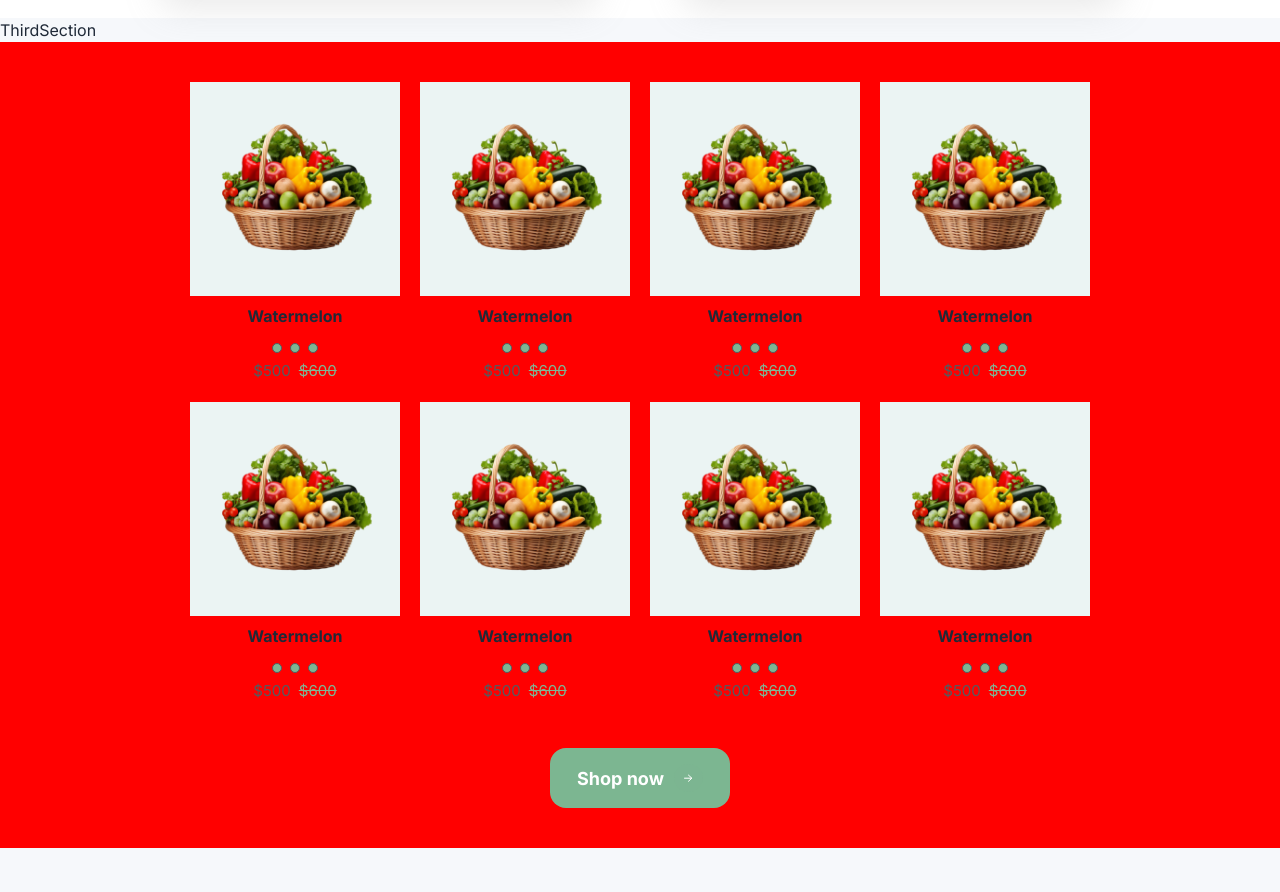
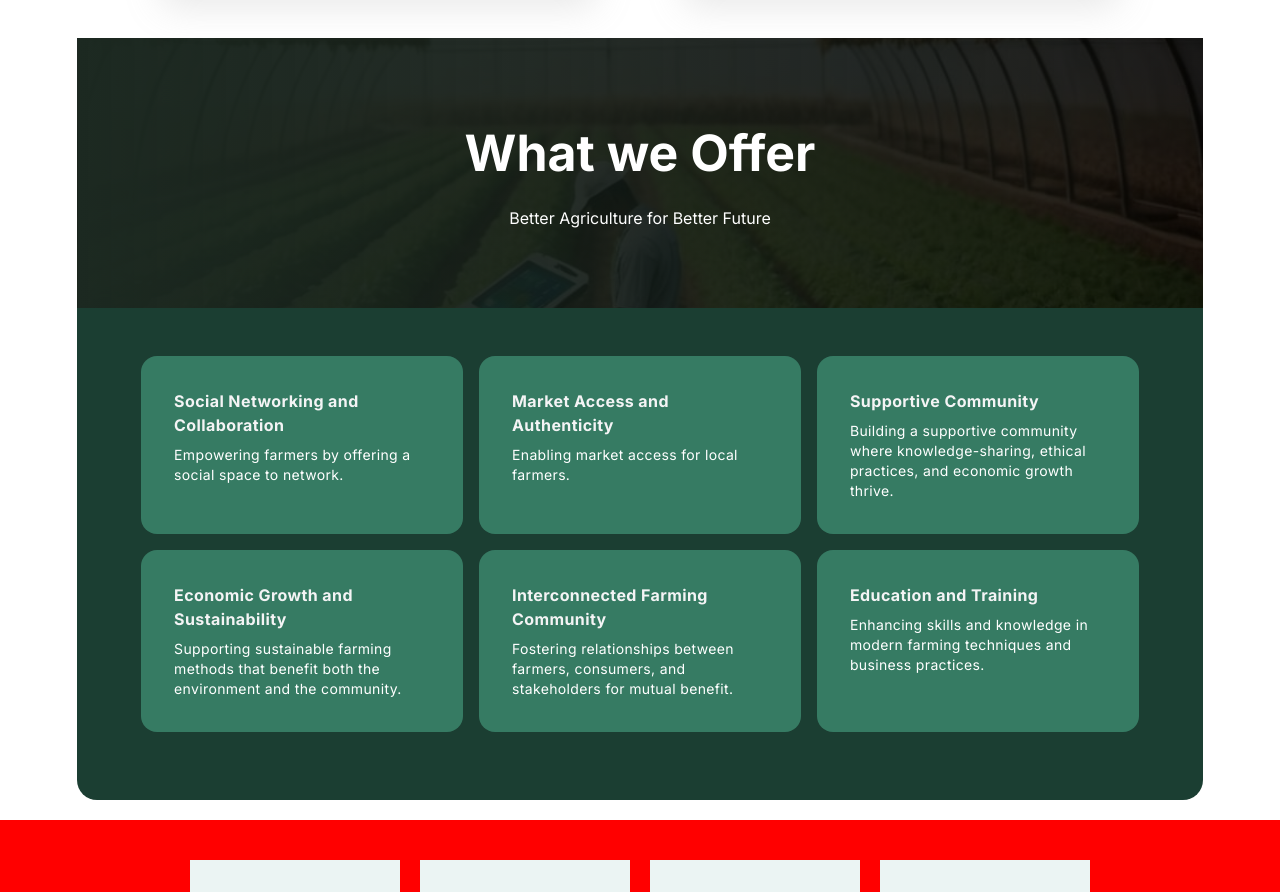
Before and after one commit to AgricMe/AgricMe, a Next.js app: page / in a window 1280 px wide. Shown: the part 1877-2769 px from the top of the page. Built offline with nearby package versions, Linux system fonts and the light colour scheme.

Commit message:
Still Fixing delpoyment issues

```diff
--- a/app/page.tsx
+++ b/app/page.tsx
@@ -10,7 +10,7 @@ import FourthSection from '@/components/home/FourthSection'
 import NewsLetter from '@/components/home/NewsLetter'
 import BackgroundBeam from '@/components/subcomponents/BackgroundBeam'
 import FirstSection from '@/components/home/FirstSection'
-import ThirdSection from '@/components/home/ThirdSection'
+import OfferSection from '@/components/home/OfferSection'
 
 function Home() {
   return (
@@ -22,7 +22,7 @@ function Home() {
       <BackgroundBeam/>
       <FirstSection/>
       <SecondSection />
-      <ThirdSection />
+      <OfferSection />
       <Products />
       <Testimonial />
       <FourthSection />
--- /dev/null
+++ b/components/home/OfferSection.tsx
@@ -0,0 +1,63 @@
+"use client"
+import React from 'react'
+import { useScroll, motion, useTransform } from 'framer-motion'
+import { useRef } from 'react'
+import { HoverEffect } from '../subcomponents/CardHoverEffect'
+const OfferSection = () => {
+    const ref = useRef<HTMLDivElement>(null)
+    const {scrollYProgress} = useScroll({target:ref, offset:[`${0} ${1}`, `${1.33} ${1}`]})
+    const scaleProgress  = useTransform(scrollYProgress, [0, 1], [0.7, 1])
+    const opacityProgress  = useTransform(scrollYProgress, [0, 1], [0.6, 1])
+    const offers = [
+        {
+            title: "Social Networking and Collaboration",
+            description: "Empowering farmers by offering a social space to network.",
+            link: "#"
+        },
+        {
+            title: "Market Access and Authenticity",
+            description: "Enabling market access for local farmers.",
+            link: "#"
+        },
+        {
+            title: "Supportive Community",
+            description: "Building a supportive community where knowledge-sharing, ethical practices, and economic growth thrive.",
+            link: "#"
+        },
+        {
+            title: "Economic Growth and Sustainability",
+            description: "Supporting sustainable farming methods that benefit both the environment and the community.",
+            link: "#"
+        },
+        {
+            title: "Interconnected Farming Community",
+            description: "Fostering relationships between farmers, consumers, and stakeholders for mutual benefit.",
+            link: "#"
+        },
+        {
+            title: "Education and Training",
+            description: "Enhancing skills and knowledge in modern farming techniques and business practices.",
+            link: "#"
+        },
+    ]
+
+  return (
+    <div className='third-sec'>
+        <motion.div className="third-sec-cont" ref={ref} style={{scale:scaleProgress, opacity:opacityProgress}}>
+            <div className='offers'>
+                <div>
+                    <h1 className='text-[50px] font-bold'>What we Offer</h1>
+                    <p>Better Agriculture for Better Future</p>
+                </div>
+            </div>
+            <div className='offers-content'>
+                <div className='offers-content-cont'>
+                    <HoverEffect items={offers}/>
+                </div>
+            </div>
+        </motion.div>
+    </div>
+  )
+}
+
+export default OfferSection
--- a/components/home/thirdSection.tsx
+++ b/components/home/thirdSection.tsx
@@ -61,13 +61,3 @@
 // }
 
 // export default ThirdSection
-
-import React from 'react'
-
-const ThirdSection = () => {
-  return (
-    <div>ThirdSection</div>
-  )
-}
-
-export default ThirdSection
--- a/components/subcomponents/CardHoverEffect.tsx
+++ b/components/subcomponents/CardHoverEffect.tsx
@@ -1,111 +1,111 @@
-// import { cn } from "@/utils/cn";
-// import { AnimatePresence, motion } from "framer-motion";
-// import Link from "next/link";
-// import { useState } from "react";
+import { cn } from "@/utils/cn";
+import { AnimatePresence, motion } from "framer-motion";
+import Link from "next/link";
+import { useState } from "react";
 
-// export const HoverEffect = ({
-//   items,
-//   className,
-// }: {
-//   items: {
-//     title: string;
-//     description: string;
-//     link: string;
-//   }[];
-//   className?: string;
-// }) => {
-//   let [hoveredIndex, setHoveredIndex] = useState<number | null>(null);
+export const HoverEffect = ({
+  items,
+  className,
+}: {
+  items: {
+    title: string;
+    description: string;
+    link: string;
+  }[];
+  className?: string;
+}) => {
+  let [hoveredIndex, setHoveredIndex] = useState<number | null>(null);
 
-//   return (
-//     <div
-//       className={cn(
-//         "grid grid-cols-1 md:grid-cols-2  lg:grid-cols-3  py-10",
-//         className
-//       )}
-//     >
-//       {items.map((item, idx) => (
-//         <Link
-//           href={item?.link}
-//           key={item?.link}
-//           className="relative group  block p-2 h-full w-full"
-//           onMouseEnter={() => setHoveredIndex(idx)}
-//           onMouseLeave={() => setHoveredIndex(null)}
-//         >
-//           <AnimatePresence>
-//             {hoveredIndex === idx && (
-//               <motion.span
-//                 className="absolute inset-0 h-full w-full bg-neutral-200 dark:bg-[#EFD372] block  rounded-3xl"
-//                 layoutId="hoverBackground"
-//                 initial={{ opacity: 0 }}
-//                 animate={{
-//                   opacity: 1,
-//                   transition: { duration: 0.15 },
-//                 }}
-//                 exit={{
-//                   opacity: 0,
-//                   transition: { duration: 0.15, delay: 0.2 },
-//                 }}
-//               />
-//             )}
-//           </AnimatePresence>
-//           <Card>
-//             <CardTitle>{item.title}</CardTitle>
-//             <CardDescription>{item.description}</CardDescription>
-//           </Card>
-//         </Link>
-//       ))}
-//     </div>
-//   );
-// };
+  return (
+    <div
+      className={cn(
+        "grid grid-cols-1 md:grid-cols-2  lg:grid-cols-3  py-10",
+        className
+      )}
+    >
+      {items.map((item, idx) => (
+        <Link
+          href={item?.link}
+          key={item?.link}
+          className="relative group  block p-2 h-full w-full"
+          onMouseEnter={() => setHoveredIndex(idx)}
+          onMouseLeave={() => setHoveredIndex(null)}
+        >
+          <AnimatePresence>
+            {hoveredIndex === idx && (
+              <motion.span
+                className="absolute inset-0 h-full w-full bg-neutral-200 dark:bg-[#EFD372] block  rounded-3xl"
+                layoutId="hoverBackground"
+                initial={{ opacity: 0 }}
+                animate={{
+                  opacity: 1,
+                  transition: { duration: 0.15 },
+                }}
+                exit={{
+                  opacity: 0,
+                  transition: { duration: 0.15, delay: 0.2 },
+                }}
+              />
+            )}
+          </AnimatePresence>
+          <Card>
+            <CardTitle>{item.title}</CardTitle>
+            <CardDescription>{item.description}</CardDescription>
+          </Card>
+        </Link>
+      ))}
+    </div>
+  );
+};
 
-// export const Card = ({
-//   className,
-//   children,
-// }: {
-//   className?: string;
-//   children: React.ReactNode;
-// }) => {
-//   return (
-//     <div
-//       className={cn(
-//         "rounded-2xl h-full w-full p-4 overflow-hidden bg-[#367b63] border border-transparent dark:border-white/[0.2] group-hover:border-slate-700 relative z-20",
-//         className
-//       )}
-//     >
-//       <div className="relative z-50">
-//         <div className="p-4">{children}</div>
-//       </div>
-//     </div>
-//   );
-// };
-// export const CardTitle = ({
-//   className,
-//   children,
-// }: {
-//   className?: string;
-//   children: React.ReactNode;
-// }) => {
-//   return (
-//     <h4 className={cn("text-zinc-100 font-bold tracking-wide", className)}>
-//       {children}
-//     </h4>
-//   );
-// };
-// export const CardDescription = ({
-//   className,
-//   children,
-// }: {
-//   className?: string;
-//   children: React.ReactNode;
-// }) => {
-//   return (
-//     <p
-//       className={cn(
-//         "mt-2 text-white tracking-wide leading-relaxed text-sm",
-//         className
-//       )}
-//     >
-//       {children}
-//     </p>
-//   );
-// };
+export const Card = ({
+  className,
+  children,
+}: {
+  className?: string;
+  children: React.ReactNode;
+}) => {
+  return (
+    <div
+      className={cn(
+        "rounded-2xl h-full w-full p-4 overflow-hidden bg-[#367b63] border border-transparent dark:border-white/[0.2] group-hover:border-slate-700 relative z-20",
+        className
+      )}
+    >
+      <div className="relative z-50">
+        <div className="p-4">{children}</div>
+      </div>
+    </div>
+  );
+};
+export const CardTitle = ({
+  className,
+  children,
+}: {
+  className?: string;
+  children: React.ReactNode;
+}) => {
+  return (
+    <h4 className={cn("text-zinc-100 font-bold tracking-wide", className)}>
+      {children}
+    </h4>
+  );
+};
+export const CardDescription = ({
+  className,
+  children,
+}: {
+  className?: string;
+  children: React.ReactNode;
+}) => {
+  return (
+    <p
+      className={cn(
+        "mt-2 text-white tracking-wide leading-relaxed text-sm",
+        className
+      )}
+    >
+      {children}
+    </p>
+  );
+};
```
